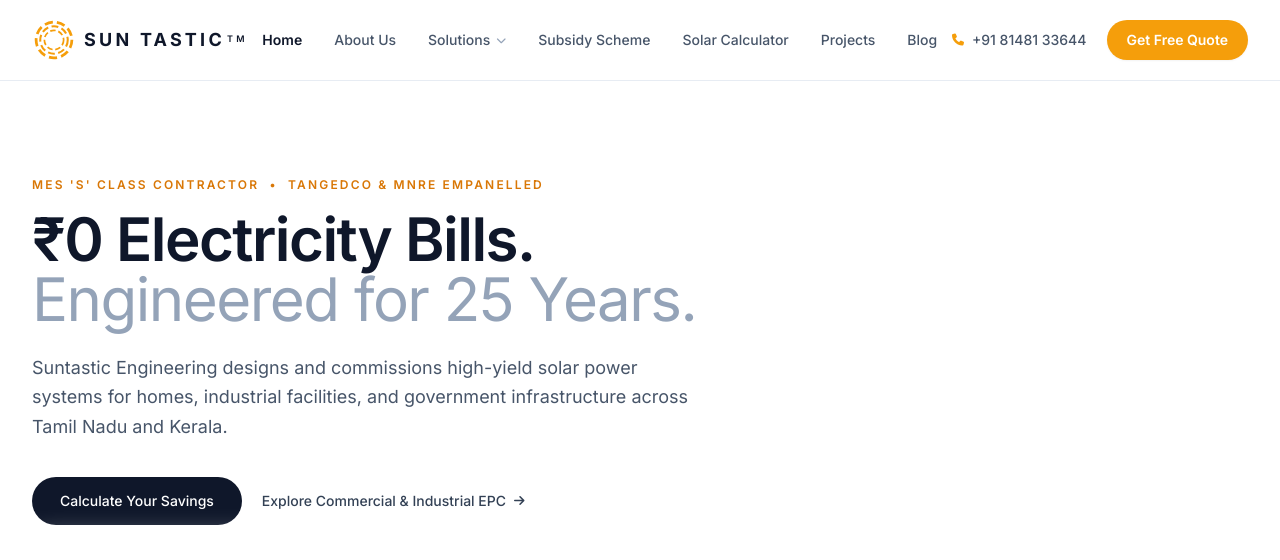
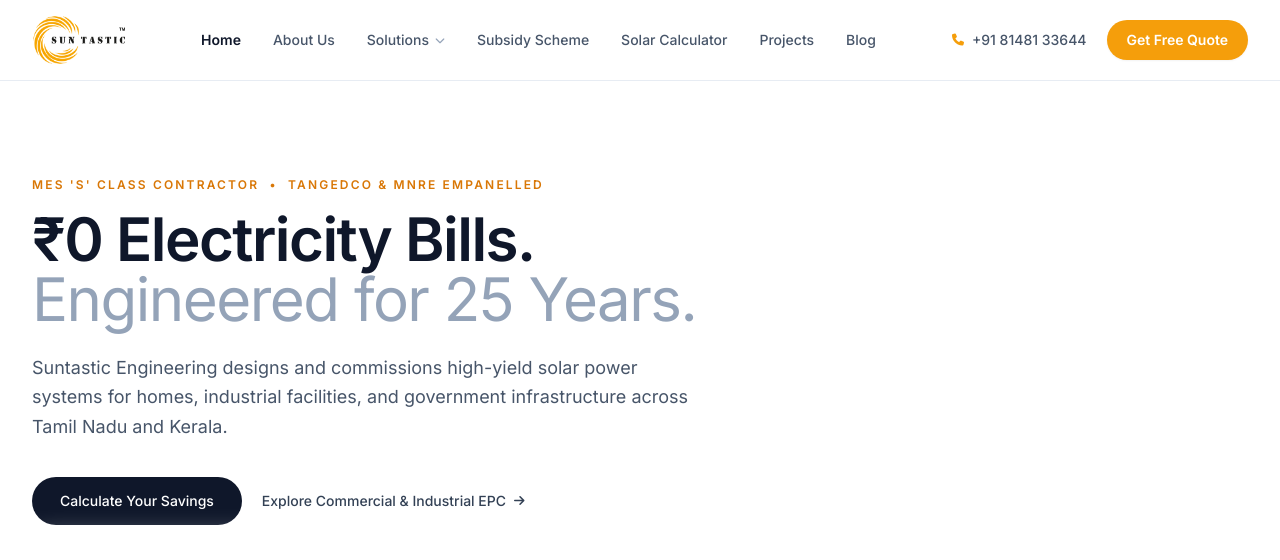
Before and after one commit to MossesRoss/Suntastic-Engineering-Website, a plain HTML site: page index.html in a window 1280 px wide. Shown: the top 560 px of the page. Drawn offline with nearby package versions, Linux system fonts and the light colour scheme; files whose address does not match are found by name.

Commit message:
Fix: logo

```diff
--- a/index.html
+++ b/index.html
@@ -124,7 +124,7 @@
 
             <!-- Official Suntastic Brand Logo (Scaled +12% larger) -->
             <a href="main.html" class="flex items-center gap-3 shrink-0">
-                <img src="images.png" alt="Suntastic Solar Systems" class="h-[54px] w-auto object-contain"
+                <img src="images/logo.png" alt="Suntastic Solar Systems" class="h-[54px] w-auto object-contain"
                     onerror="if(!this.dataset.TriedAlt){this.dataset.TriedAlt='1';this.src='images/5b55c9a5e03751532348837Suntastic-Logo.png';}else{this.style.display='none';document.getElementById('fallback-logo').style.display='flex';}" />
                 <div id="fallback-logo" class="hidden items-center gap-2">
                     <svg class="w-11 h-11 text-[#F59E0B]" viewBox="0 0 64 64" fill="none">
@@ -1025,7 +1025,7 @@
                 <!-- Brand & Socials (5 Cols) - Fixed Suntastic Logo + Scaled +12% larger -->
                 <div class="lg:col-span-5 space-y-5">
                     <a href="main.html" class="inline-flex items-center gap-3">
-                        <img src="images.png" alt="Suntastic Solar Systems"
+                        <img src="images/logo.png" alt="Suntastic Solar Systems"
                             class="h-[50px] w-auto object-contain bg-white px-3 py-1.5 rounded-lg"
                             onerror="if(!this.dataset.TriedAlt){this.dataset.TriedAlt='1';this.src='images/5b55c9a5e03751532348837Suntastic-Logo.png';}else{this.style.display='none';document.getElementById('footer-fallback-logo').style.display='flex';}" />
                         <div id="footer-fallback-logo" class="hidden items-center gap-2.5">
```
